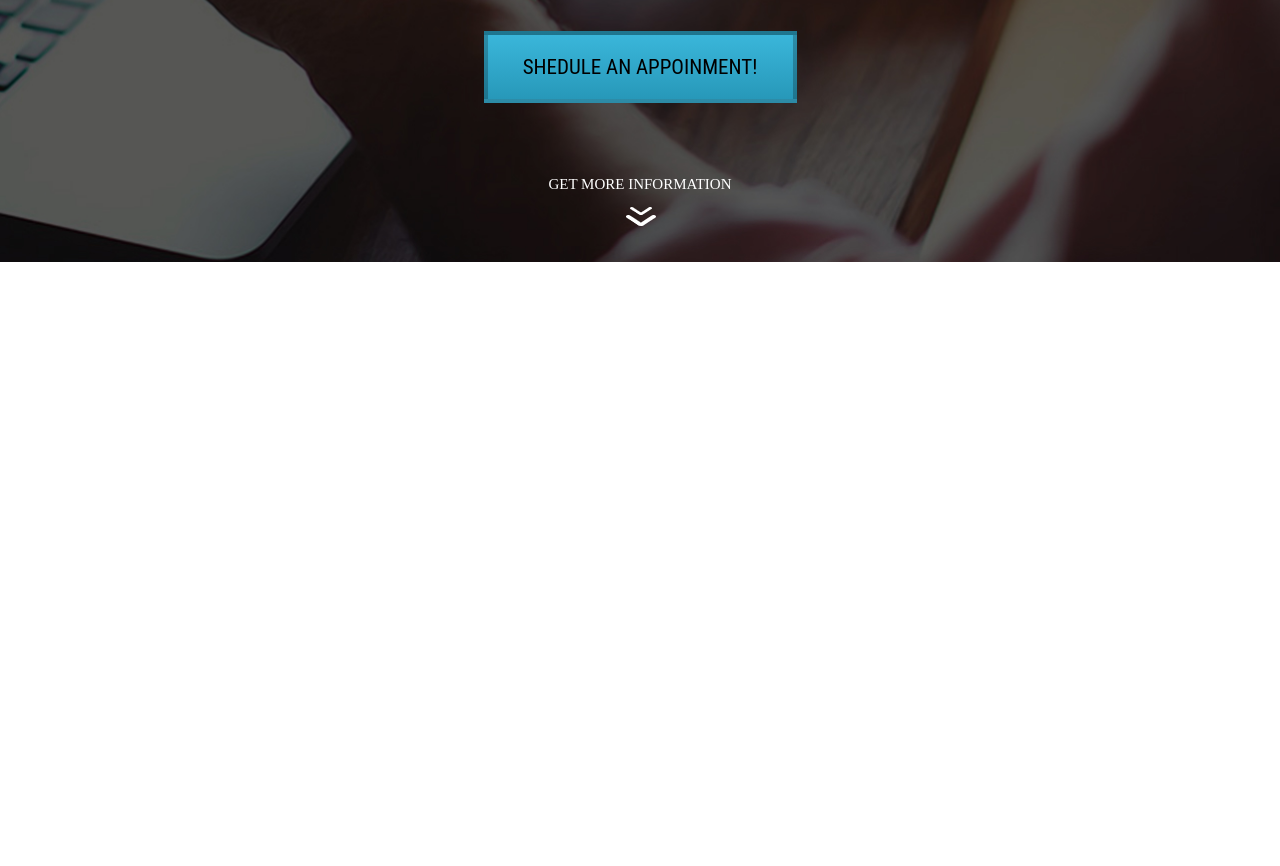
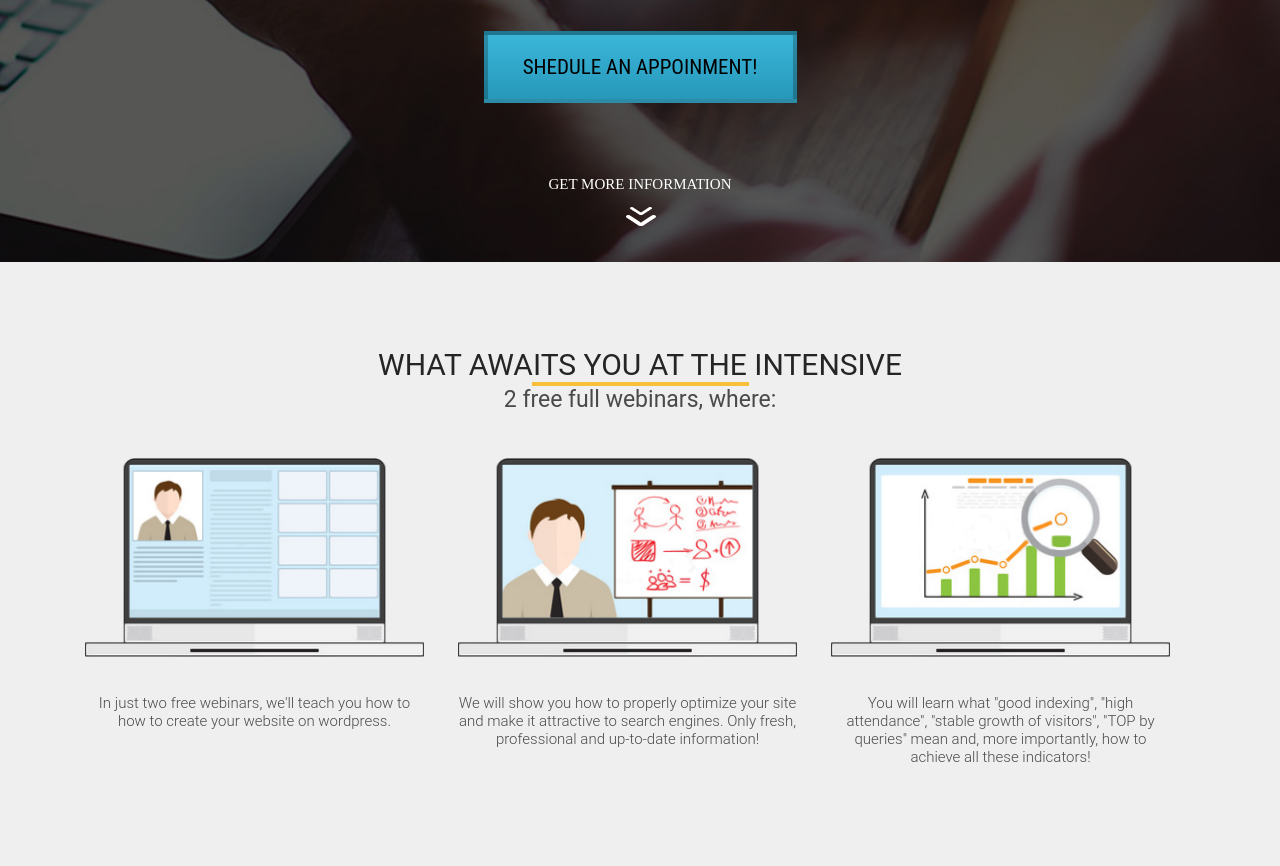
Before and after one commit to DenysRudenko/Html-Css, a plain HTML site: page first-web/index.html in a window 1280 px wide. Shown: the part 540-1406 px from the top of the page. Before the commit the page ends 802 px from the top, so only its background shows below. Drawn offline with Linux system fonts and the light colour scheme.

Commit message:
Added 2nd section in the website

```diff
--- a/first-web/css/style.css
+++ b/first-web/css/style.css
@@ -112,3 +112,58 @@ h2.title {
     margin: 0 auto;
     margin-top: 13px;
 }
+
+.waiting {
+    height: 604px;
+    background-color: #efefef;
+    padding: 85px 0 75px 0;
+}
+
+.waiting .waiting_header {
+    color: #252525;
+    font-family: Roboto;
+    font-size: 30px;
+    font-weight: 400;
+    text-transform: uppercase;
+    text-align: center;
+}
+
+.waiting .waiting_divider {
+    width: 217px;
+    height: 4px;
+    background-color: #f9bf3b;
+    margin-top: 18px;
+    margin: 0 auto;
+}
+
+.waiting .waiting_subheader {
+    color: #4a4a4a;
+    font-family: Roboto;
+    font-size: 23px;
+    font-weight: 400;
+    text-align: center;
+}
+
+.waiting .waiting_wrapper {
+    margin-top: 45px;
+}
+
+.waiting .waiting_wrapper .waiting_item {
+    display: inline-block;
+    width: 339px;
+    text-align: center;
+    vertical-align: top;
+    margin: 0 15px;
+}
+
+.waiting .waiting_wrapper .waiting_item .waiting_img {
+    width: 100%;
+}
+
+.waiting .waiting_wrapper .waiting_item .waiting_descr {
+    margin-top: 33px;
+    color: #4a4a4a;
+    font-family: Roboto;
+    font-size: 15px;
+    font-weight: 300;
+}
--- a/first-web/index.html
+++ b/first-web/index.html
@@ -38,5 +38,31 @@
 
     </section>
 
+    <section class="waiting">
+        <div class="container">
+            <h2 class="waiting_header">What awaits you at the intensive</h2>
+            <div class="waiting_divider"></div>
+            <div class="waiting_subheader">2 free full webinars, where:</div>
+
+            <div class="waiting_wrapper">
+                <div class="waiting_item">
+                    <img src="/first-web/img/waiting/waiting_1.png" alt="1" class="waiting_img">
+                    <div class="waiting_descr">In just two free webinars, we'll teach you how to
+                    how to create your website on wordpress.</div>
+                </div>
+                <div class="waiting_item">
+                    <img src="/first-web/img/waiting/waiting_2.png" alt="2" class="waiting_img">
+                    <div class="waiting_descr">We will show you how to properly optimize your site and make it attractive to search engines. Only fresh, professional
+                    and up-to-date information!</div>
+                </div>
+                <div class="waiting_item">
+                    <img src="/first-web/img/waiting/waiting_3.png" alt="3" class="waiting_img">
+                    <div class="waiting_descr">You will learn what "good indexing", "high attendance", "stable growth of visitors", "TOP by queries" mean
+                    and, more importantly, how to achieve all these indicators!</div>
+                </div>
+            </div>
+        </div>
+    </section>
+
 </body>
 </html>
```
